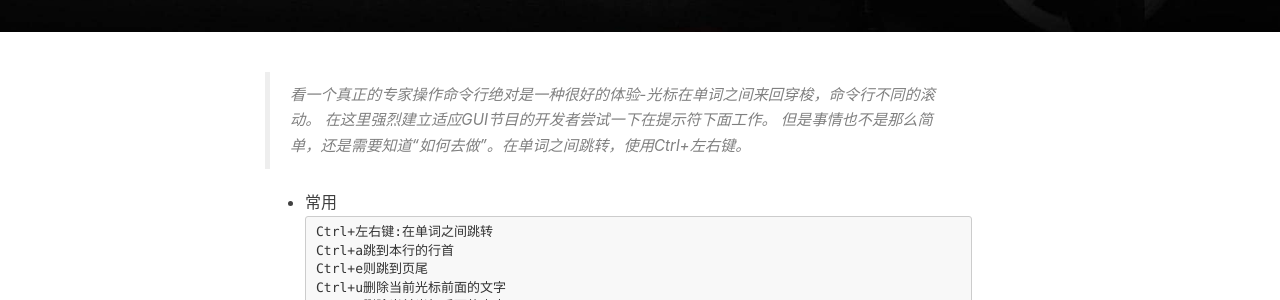
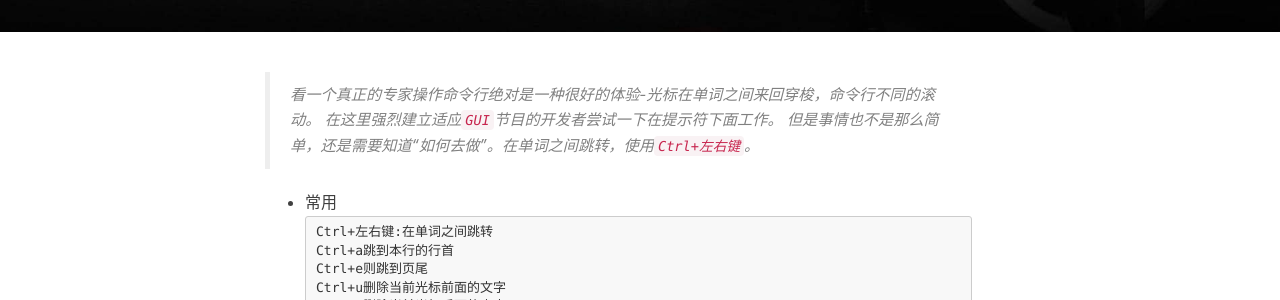
Before and after one commit to xuchaobing01/xuchaobing01.github.io, a Jekyll site: the page built from _posts/2018-06-29-linux_cursor_line.markdown, in a window 1280 px wide. Shown: the part 491-791 px from the top of the page. Built offline with Jekyll 4.4.1, drawn with Linux system fonts in a browser that asks for light colours; nearby versions of some CDN libraries; comment, search, counter and statistics services are not loaded.

````diff
--- a/_posts/2018-06-29-linux_cursor_line.markdown
+++ b/_posts/2018-06-29-linux_cursor_line.markdown
@@ -10,8 +10,8 @@ tags:
 ---
 
 >看一个真正的专家操作命令行绝对是一种很好的体验-光标在单词之间来回穿梭，命令行不同的滚动。
- 在这里强烈建立适应GUI节目的开发者尝试一下在提示符下面工作。
- 但是事情也不是那么简单，还是需要知道“如何去做”。在单词之间跳转，使用Ctrl+左右键。
+ 在这里强烈建立适应`GUI`节目的开发者尝试一下在提示符下面工作。
+ 但是事情也不是那么简单，还是需要知道“如何去做”。在单词之间跳转，使用`Ctrl+左右键`。
 
 - 常用
 ```
````
